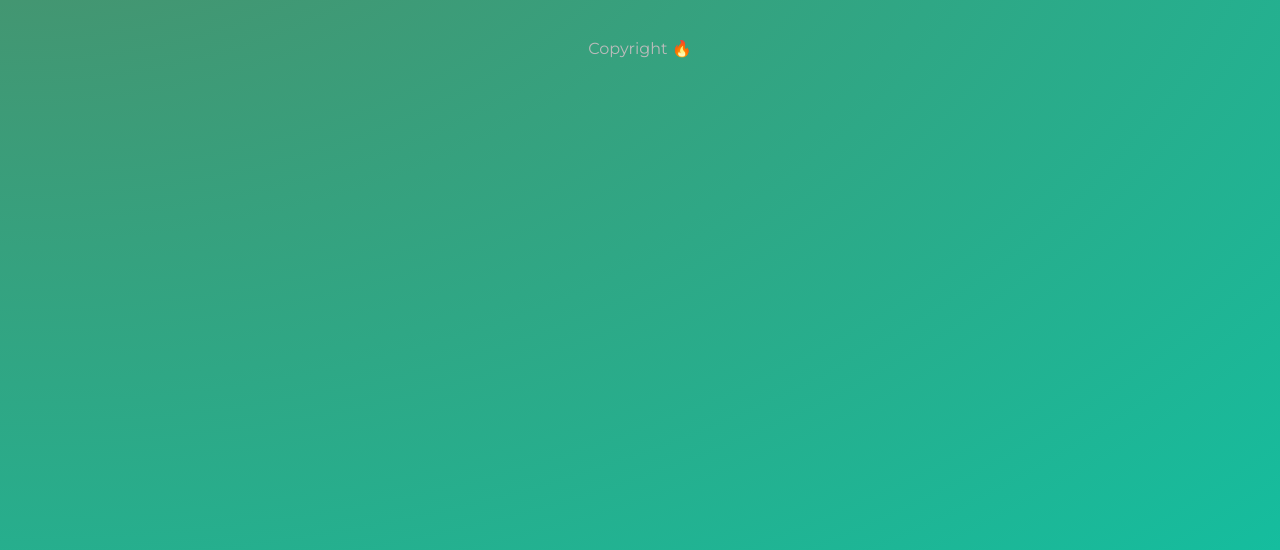
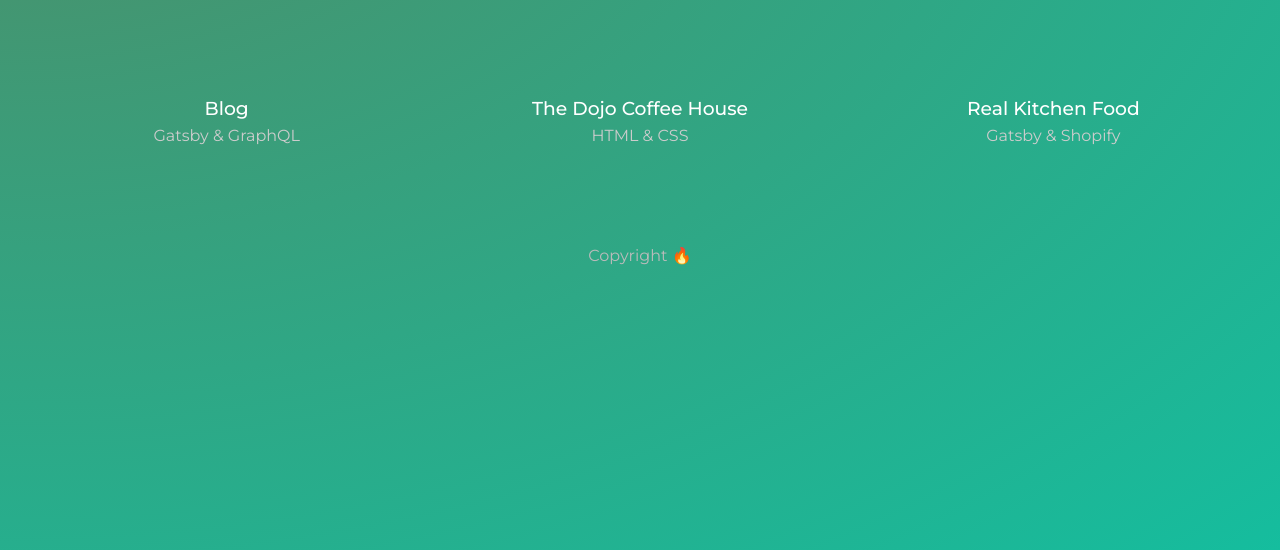
Before and after one commit to tinahmgao/gatsby-demo, a Gatsby site: page /projects in a window 1280 px wide. Shown: the part 250-800 px from the top of the page. Built offline with nearby package versions, Linux system fonts and the light colour scheme; Gatsby itself is replaced by a stand-in of ours.

Commit message:
Fetching data from markdown file and Listing

```diff
--- a/gatsby-config.js
+++ b/gatsby-config.js
@@ -6,7 +6,17 @@
 
 module.exports = {
   /* Your site config here */
-  plugins: [`gatsby-plugin-sass`],
+  plugins: [
+    `gatsby-plugin-sass`,
+    `gatsby-transformer-remark`,
+    {
+      resolve: `gatsby-source-filesystem`,
+      options: {
+        name: `projects`,
+        path: `${__dirname}/src/projects`,
+      },
+    },
+  ],
   siteMetadata: {
     title: "Tina's Gatsby",
     description: "web dev portfolio",
--- a/package.json
+++ b/package.json
@@ -16,6 +16,8 @@
   "dependencies": {
     "gatsby": "^4.11.1",
     "gatsby-plugin-sass": "^5.11.1",
+    "gatsby-source-filesystem": "^4.11.1",
+    "gatsby-transformer-remark": "^5.11.1",
     "react": "^17.0.1",
     "react-dom": "^17.0.1",
     "sass": "^1.49.11"
--- a/src/pages/projects/index.js
+++ b/src/pages/projects/index.js
@@ -1,14 +1,44 @@
+import { graphql, Link } from "gatsby"
 import React from "react"
 import Layout from "../../components/Layout"
-import { portfolio } from "../../styles/page/_projects.module.scss"
+import { portfolio, projects } from "../../styles/page/_projects.module.scss"
 
-export default function Projects() {
+export default function Projects({ data }) {
+  const allProjects = data.allMarkdownRemark.nodes
+
   return (
     <Layout>
       <div className={portfolio}>
         <h2>Portfolio</h2>
         <h3>Projects & Websites I've Created</h3>
+        <div className={projects}>
+          {allProjects.map(project => (
+            <Link to={`/projects/${project.frontmatter.slug}`} key={project.id}>
+              <div>
+                <h3>{project.frontmatter.title}</h3>
+                <p>{project.frontmatter.stack}</p>
+              </div>
+            </Link>
+          ))}
+        </div>
       </div>
     </Layout>
   )
 }
+
+// export page query
+
+export const query = graphql`
+  query ProjectsPage {
+    allMarkdownRemark {
+      nodes {
+        frontmatter {
+          title
+          stack
+          slug
+        }
+        id
+      }
+    }
+  }
+`
--- /dev/null
+++ b/src/projects/blog.md
@@ -0,0 +1,11 @@
+---
+title: Blog
+stack: Gatsby & GraphQL
+slug: blog
+---
+
+**Tina Lorem ipsum** dolor sit amet, consectetur adipiscing elit, sed do eiusmod tempor incididunt ut labore et dolore magna aliqua. Ut enim ad minim veniam, quis nostrud exercitation ullamco laboris nisi ut aliquip ex ea commodo consequat. Duis aute irure dolor in reprehenderit in voluptate velit esse cillum dolore eu fugiat nulla pariatur. Excepteur sint occaecat cupidatat non proident, sunt in culpa qui officia deserunt mollit anim id est laborum.
+
+### Lorem veniam
+
+Ut enim ad minim veniam, quis nostrud exercitation ullamco laboris nisi ut aliquip ex ea commodo consequat. Duis aute irure dolor in reprehenderit in voluptate velit esse cillum dolore eu fugiat nulla pariatur. Excepteur sint occaecat cupidatat non proident, sunt in culpa qui officia deserunt mollit anim id est laborum.
--- /dev/null
+++ b/src/projects/dojo.md
@@ -0,0 +1,11 @@
+---
+title: The Dojo Coffee House
+stack: HTML & CSS
+slug: the-dojo-coffee-house
+---
+
+Lorem ninja ipsum dolor sit amet, consectetuer adipiscing elit, sed diam nonummy nibh euismod tincidunt ut laoreet dolore magna aliquam erat volutpat. Ut ninja wisi enim ad minim veniam, quis nostrud exerci tation ullamcorper suscipit ninja lobortis nisl ut aliquip ex ea commodo consequat. Duis ninja autem vel eum iriure dolor in hendrerit in vulputate ninja velit esse molestie consequat, vel illum dolore eu feugiat nulla ninja facilisis at vero eros et accumsan et iusto odio dignissim qui blandit praesent luptatum zzril delenit augue duis dolore te feugait nulla facilisi. Nam ninja ipsum liber tempor cum soluta nobis eleifend option congue nihil imperdiet doming id quod mazim placerat facer possim assum. Typi ninja non habent claritatem insitam; est usus legentis in iis qui facit eorum claritatem. Investigationes ninja demonstraverunt lectores legere me lius quod ii legunt saepius. Claritas ninja est etiam processus dynamicus, qui ninja sequitur mutationem consuetudium lectorum. Mirum ninja est notare quam littera gothica, quam nunc putamus parum claram, anteposuerit litterarum formas humanitatis per seacula quarta decima et quinta decima. Eodem ninja ipsum modo typi, qui nunc nobis videntur parum clari, fiant sollemnes in ninja futurum.
+
+### Lorem ninja ipsum dolor
+
+Lorem ninja ipsum dolor sit amet, consectetuer adipiscing elit, sed diam nonummy nibh euismod tincidunt ut laoreet dolore magna aliquam erat volutpat. Ut ninja wisi enim ad minim veniam, quis nostrud exerci tation ullamcorper suscipit ninja lobortis nisl ut aliquip ex ea commodo consequat. Duis ninja autem vel eum iriure dolor in hendrerit in vulputate ninja velit esse molestie consequat, vel illum dolore eu feugiat nulla ninja facilisis at vero eros et accumsan et iusto odio dignissim qui blandit praesent luptatum zzril delenit augue duis dolore te feugait nulla facilisi. Nam ninja ipsum liber tempor cum soluta nobis eleifend option congue nihil imperdiet doming id quod mazim placerat facer possim assum. Typi ninja non habent claritatem insitam; est usus legentis in iis qui facit eorum claritatem. Investigationes ninja demonstraverunt lectores legere me lius quod ii legunt saepius. Claritas ninja est etiam processus dynamicus, qui ninja sequitur mutationem consuetudium lectorum. Mirum ninja est notare quam littera gothica, quam nunc putamus parum claram, anteposuerit litterarum formas humanitatis per seacula quarta decima et quinta decima. Eodem ninja ipsum modo typi, qui nunc nobis videntur parum clari, fiant sollemnes in ninja futurum.
--- /dev/null
+++ b/src/projects/kitchen.md
@@ -0,0 +1,11 @@
+---
+title: Real Kitchen Food
+stack: Gatsby & Shopify
+slug: real-kitchen-food
+---
+
+Lorem ninja ipsum dolor sit amet, consectetuer adipiscing elit, sed diam nonummy nibh euismod tincidunt ut laoreet dolore magna aliquam erat volutpat. Ut ninja wisi enim ad minim veniam, quis nostrud exerci tation ullamcorper suscipit ninja lobortis nisl ut aliquip ex ea commodo consequat. Duis ninja autem vel eum iriure dolor in hendrerit in vulputate ninja velit esse molestie consequat, vel illum dolore eu feugiat nulla ninja facilisis at vero eros et accumsan et iusto odio dignissim qui blandit praesent luptatum zzril delenit augue duis dolore te feugait nulla facilisi. Nam ninja ipsum liber tempor cum soluta nobis eleifend option congue nihil imperdiet doming id quod mazim placerat facer possim assum. Typi ninja non habent claritatem insitam; est usus legentis in iis qui facit eorum claritatem. Investigationes ninja demonstraverunt lectores legere me lius quod ii legunt saepius. Claritas ninja est etiam processus dynamicus, qui ninja sequitur mutationem consuetudium lectorum. Mirum ninja est notare quam littera gothica, quam nunc putamus parum claram, anteposuerit litterarum formas humanitatis per seacula quarta decima et quinta decima. Eodem ninja ipsum modo typi, qui nunc nobis videntur parum clari, fiant sollemnes in ninja futurum.
+
+### Lorem ninja ipsum dolor
+
+Lorem ninja ipsum dolor sit amet, consectetuer adipiscing elit, sed diam nonummy nibh euismod tincidunt ut laoreet dolore magna aliquam erat volutpat. Ut ninja wisi enim ad minim veniam, quis nostrud exerci tation ullamcorper suscipit ninja lobortis nisl ut aliquip ex ea commodo consequat. Duis ninja autem vel eum iriure dolor in hendrerit in vulputate ninja velit esse molestie consequat, vel illum dolore eu feugiat nulla ninja facilisis at vero eros et accumsan et iusto odio dignissim qui blandit praesent luptatum zzril delenit augue duis dolore te feugait nulla facilisi. Nam ninja ipsum liber tempor cum soluta nobis eleifend option congue nihil imperdiet doming id quod mazim placerat facer possim assum. Typi ninja non habent claritatem insitam; est usus legentis in iis qui facit eorum claritatem. Investigationes ninja demonstraverunt lectores legere me lius quod ii legunt saepius. Claritas ninja est etiam processus dynamicus, qui ninja sequitur mutationem consuetudium lectorum. Mirum ninja est notare quam littera gothica, quam nunc putamus parum claram, anteposuerit litterarum formas humanitatis per seacula quarta decima et quinta decima. Eodem ninja ipsum modo typi, qui nunc nobis videntur parum clari, fiant sollemnes in ninja futurum.
--- a/src/styles/page/_projects.module.scss
+++ b/src/styles/page/_projects.module.scss
@@ -11,3 +11,21 @@
     font-weight: 400;
   }
 }
+
+.projects {
+  display: grid;
+  grid-template-columns: 1fr 1fr 1fr;
+  grid-gap: 80px;
+  margin: 80px 20px;
+
+  h3 {
+    text-align: center;
+    margin: 20px auto 0;
+    font-weight: 500;
+  }
+
+  p {
+    color: #ccc;
+    margin-top: 4px;
+  }
+}
```
Also changed, not shown: 1 other file.
